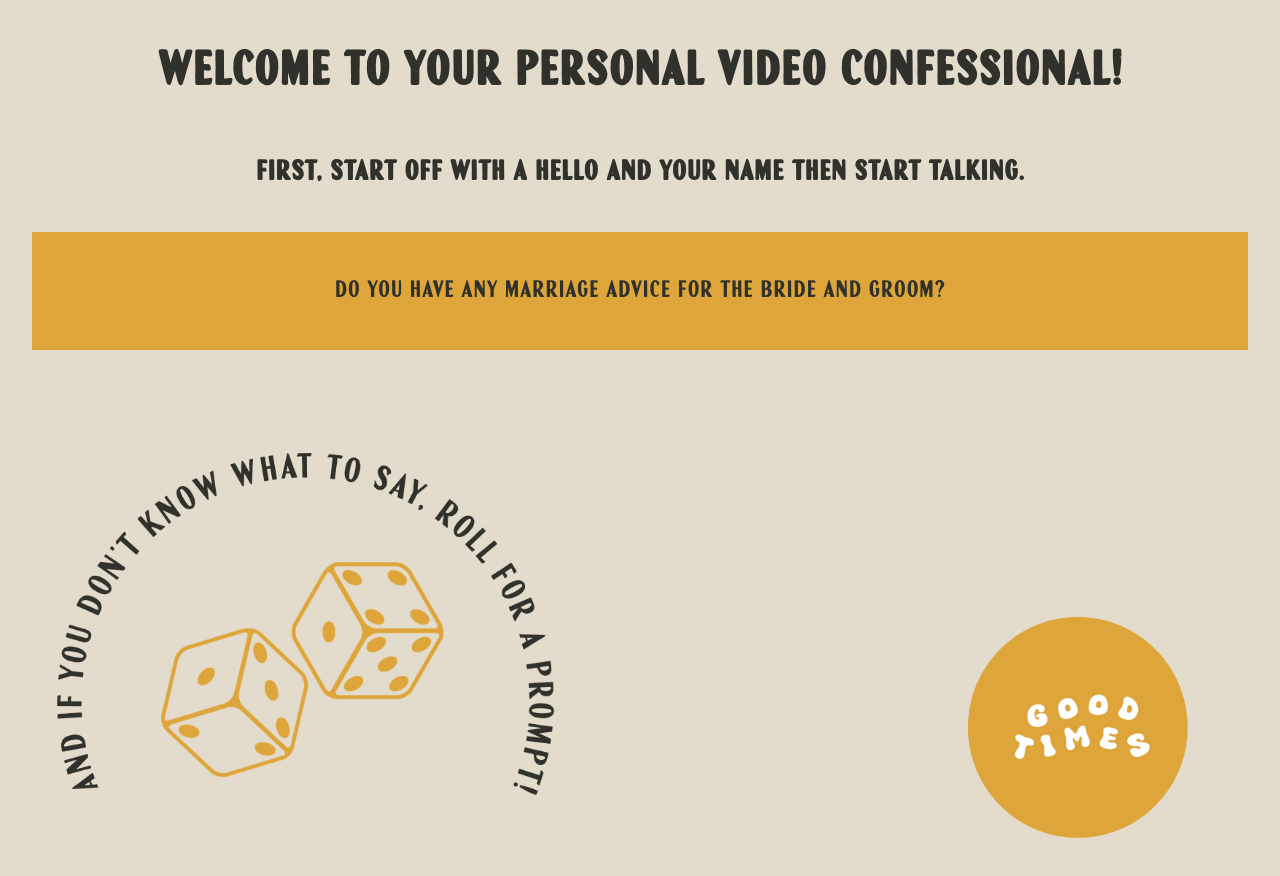
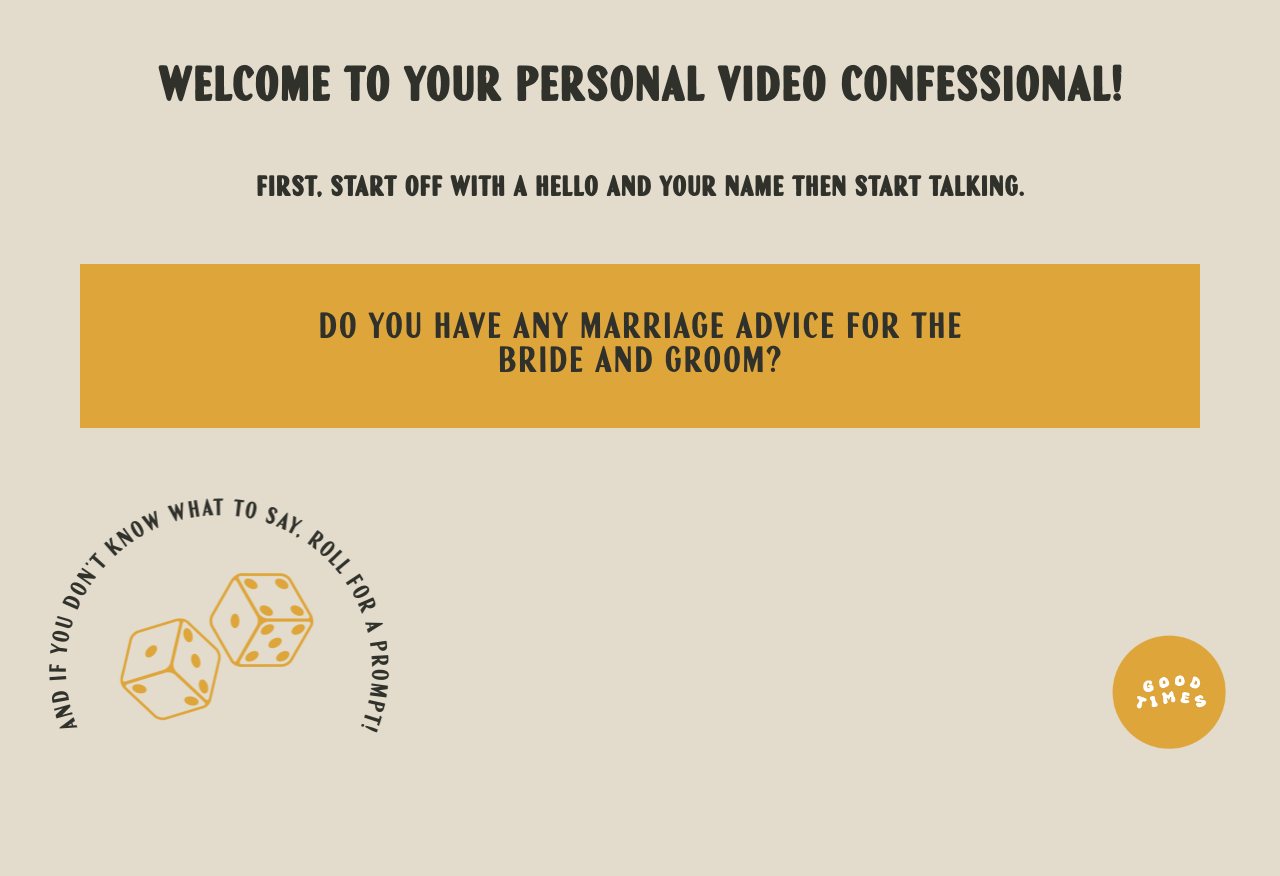
Before and after one commit to caseyvaughn/jj-wedding-site, a React (Create React App) app: page / in a window 1280 px wide. Shown: the top 876 px of the page. After the commit the page ends 803 px from the top, so only its background shows below. Built offline with nearby package versions, Linux system fonts and the light colour scheme.

Commit message:
Setup app to feel like native iOS app for iPad

```diff
--- a/public/index.html
+++ b/public/index.html
@@ -1,4 +1,4 @@
-<!DOCTYPE html>
+<!doctype html>
 <html lang="en">
   <head>
     <meta charset="utf-8" />
@@ -9,7 +9,7 @@
       name="description"
       content="Web site created using create-react-app"
     />
-    <link rel="apple-touch-icon" href="%PUBLIC_URL%/logo192.png" />
+    <link rel="apple-touch-icon" href="/favicon.ico" />
     <!--
       manifest.json provides metadata used when your web app is installed on a
       user's mobile device or desktop. See https://developers.google.com/web/fundamentals/web-app-manifest/
--- a/src/App.css
+++ b/src/App.css
@@ -1,6 +1,10 @@
 .App {
   text-align: center;
+  align-items: center;
   height: 100vh;
+  display: flex;
+  flex-direction: column;
+  justify-content: space-around;
 }
 
 @media (prefers-reduced-motion: no-preference) {
@@ -14,25 +18,28 @@
   flex-direction: column;
   align-items: center;
   font-size: calc(10px + 2vmin);
-  padding: 1rem;
+  padding: 2rem;
 }
 
 .Main-content {
   display: flex;
   justify-content: center;
   padding: 3rem;
-  margin-right: 2rem;
-  margin-left: 2rem;
-  font-size: calc(10px + 2vmin);
+  font-size: calc(24px + 2vmin);
   background-color: var(--color-highlight);
+  height: 5rem;
+  width: 80%;
+  align-items: center;
+}
+
+.Question {
+  width: 70%;
 }
 
 .App-footer {
   display: flex;
   justify-content: space-between;
   margin-left: 2rem;
-  margin-right: 2rem;
-  margin-bottom: 2rem;
   align-items: flex-end;
 }
 
--- a/src/App.tsx
+++ b/src/App.tsx
@@ -22,19 +22,19 @@ function App() {
         <h3>First, start off with a hello and your name then start talking.</h3>
       </header>
       <div className="Main-content">
-        <div>{question}</div>
+        <div className="Question">{question}</div>
       </div>
       <div className="App-footer">
         <img
           src="/dice.png"
           alt="and if you don't know what to say, roll for a prompt"
-          style={{ width: "45%", height: "fit-content" }}
+          style={{ width: "30%", height: "auto" }}
           onClick={handleClick}
         />
         <img
           src="/circlelogo.png"
           alt="good times logo"
-          style={{ width: "20%", height: "fit-content", margin: "3rem" }}
+          style={{ width: "10%", height: "auto", margin: "3rem" }}
         />
       </div>
     </div>
```
